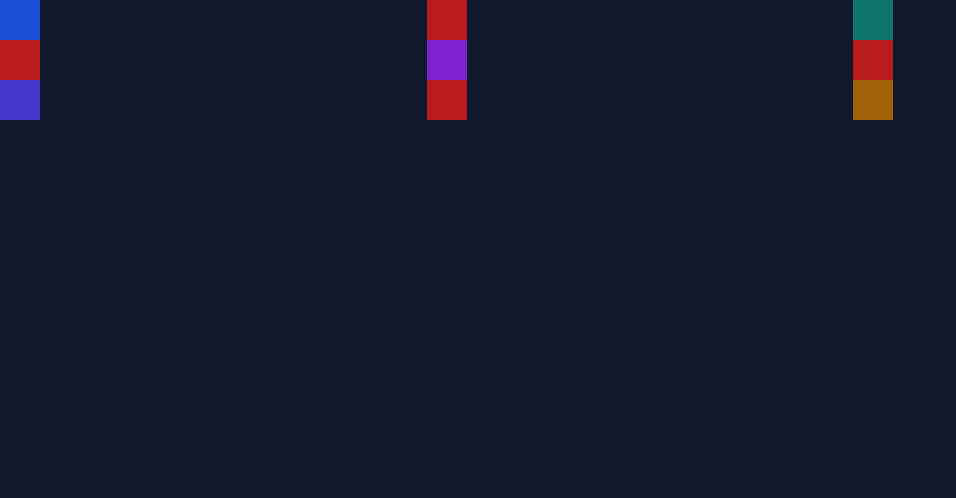
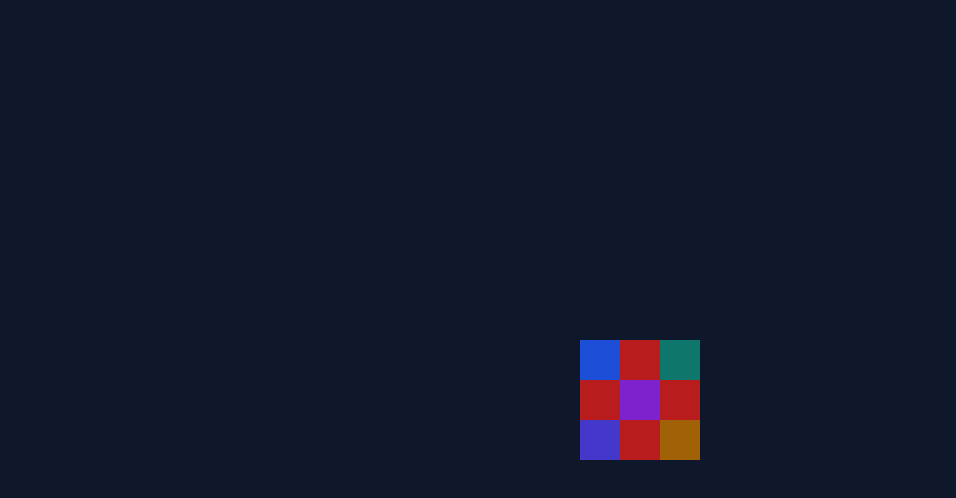
Before and after one commit to al-imam/tic-tac-toe, a React (Vite) app: page / in a window 1280 px wide. Shown: the top 498 px of the page, without its empty margins (0-956 px from the left). Built offline with nearby package versions, Linux system fonts and the light colour scheme.

Commit message:
center grid

```diff
--- a/src/App.tsx
+++ b/src/App.tsx
@@ -1,6 +1,6 @@
 function App() {
   return (
-    <main>
+    <main className="flex justify-center items-center h-screen">
       <div className="grid grid-cols-3 grid-rows-3">
         <div className="h-10 bg-blue-700 w-10 inline-block"></div>
         <div className="h-10 bg-red-700 w-10 inline-block"></div>
```
